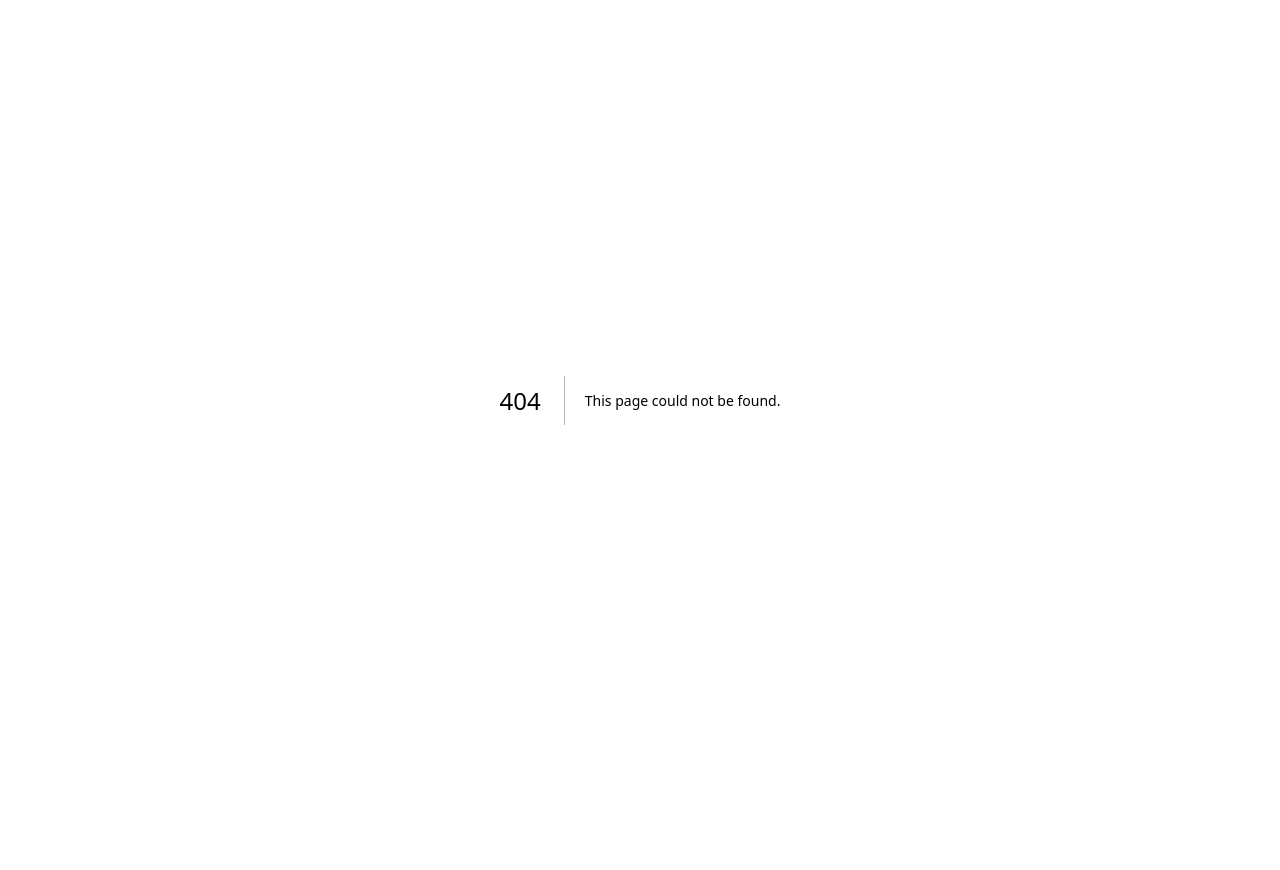
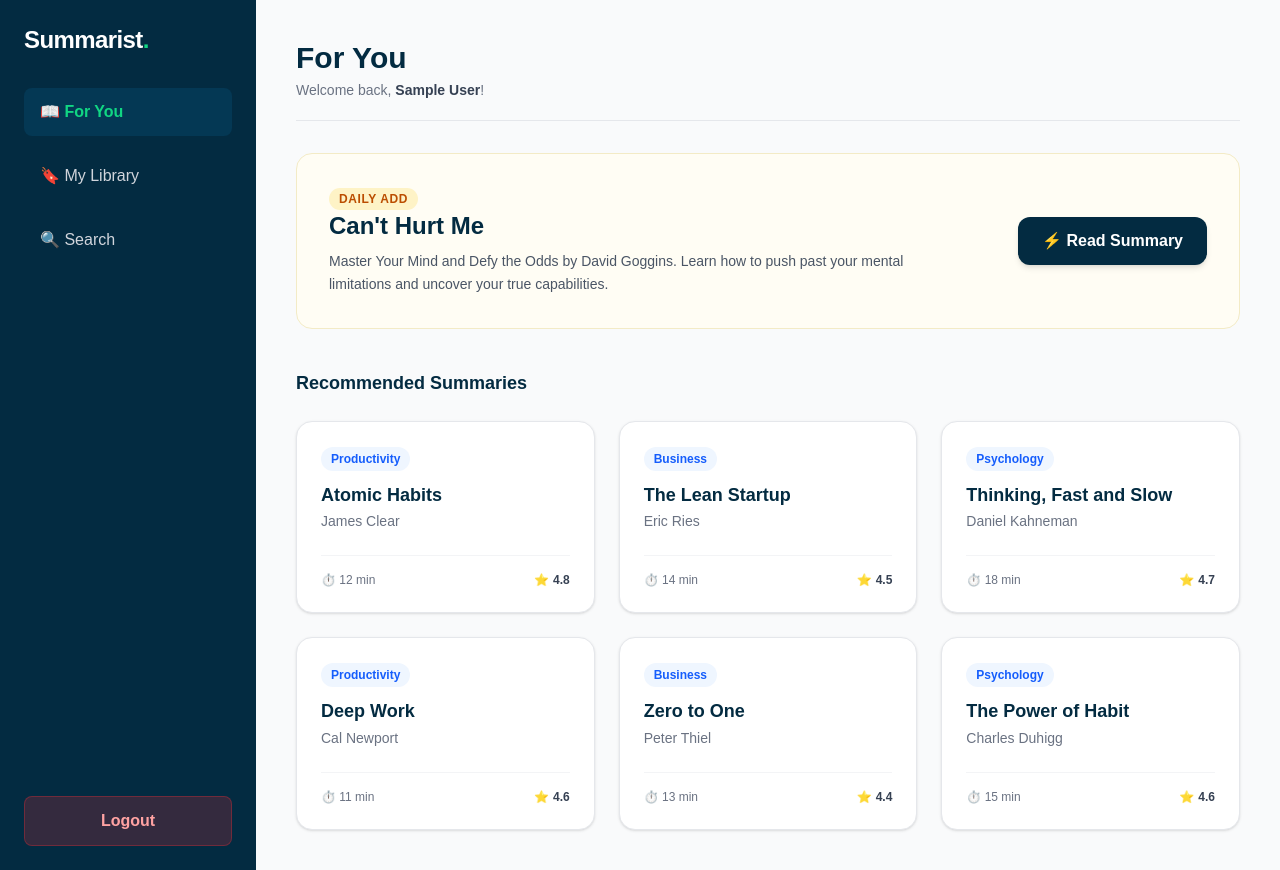
Before and after one commit to starguy12/summarist-next, a Next.js app: page /dashboard in a window 1280 px wide. Before the commit this address had no page. Before the commit the page ends 800 px from the top, so only its background shows below. Built offline with nearby package versions, Linux system fonts and the light colour scheme; no server answers; sample sign-in values are in the browser's storage.

Commit message:
Add firebase.ts config, create full dashboard view, and fix module pathing

```diff
--- /dev/null
+++ b/app/dashboard/page.tsx
@@ -0,0 +1,130 @@
+"use client";
+
+import React, { useState, useEffect } from "react";
+import { auth } from "@/app/firebase";
+import { signOut, onAuthStateChanged } from "firebase/auth";
+import { useRouter } from "next/navigation";
+
+// Mock Data for the Book Summaries
+const MOCK_BOOKS = [
+  { id: 1, title: "Atomic Habits", author: "James Clear", duration: "12 min", rating: "4.8", category: "Productivity" },
+  { id: 2, title: "The Lean Startup", author: "Eric Ries", duration: "14 min", rating: "4.5", category: "Business" },
+  { id: 3, title: "Thinking, Fast and Slow", author: "Daniel Kahneman", duration: "18 min", rating: "4.7", category: "Psychology" },
+  { id: 4, title: "Deep Work", author: "Cal Newport", duration: "11 min", rating: "4.6", category: "Productivity" },
+  { id: 5, title: "Zero to One", author: "Peter Thiel", duration: "13 min", rating: "4.4", category: "Business" },
+  { id: 6, title: "The Power of Habit", author: "Charles Duhigg", duration: "15 min", rating: "4.6", category: "Psychology" },
+];
+
+export default function DashboardPage() {
+  const [user, setUser] = useState<string | null>(null);
+  const [loading, setLoading] = useState(true);
+  const router = useRouter();
+
+  // Listen for the Firebase Auth state
+  useEffect(() => {
+    const unsubscribe = onAuthStateChanged(auth, (firebaseUser) => {
+      if (firebaseUser) {
+        setUser(firebaseUser.displayName || firebaseUser.email);
+        setLoading(false);
+      } else {
+        // If no user is logged in, redirect them back to the landing page safely
+        router.push("/");
+      }
+    });
+
+    return () => unsubscribe();
+  }, [router]);
+
+  const handleLogout = async () => {
+    try {
+      await signOut(auth);
+      router.push("/");
+    } catch (error) {
+      console.error("Error signing out:", error);
+    }
+  };
+
+  if (loading) {
+    return (
+      <div className="min-h-screen flex items-center justify-center bg-gray-50">
+        <div className="animate-spin rounded-full h-12 w-12 border-b-2 border-[#032b41]"></div>
+      </div>
+    );
+  }
+
+  return (
+    <div className="min-h-screen bg-gray-50 flex">
+      {/* SIDEBAR NAVIGATION */}
+      <aside className="w-64 bg-[#032b41] text-white flex flex-col justify-between p-6 hidden md:flex">
+        <div className="space-y-8">
+          <div className="text-2xl font-black tracking-tight">
+            Summarist<span className="text-[#11d683]">.</span>
+          </div>
+          <nav className="space-y-4">
+            <button className="w-full text-left bg-[#043854] text-[#11d683] px-4 py-3 rounded-lg font-bold transition">
+              📖 For You
+            </button>
+            <button className="w-full text-left hover:bg-[#043854] text-gray-300 hover:text-white px-4 py-3 rounded-lg font-medium transition">
+              🔖 My Library
+            </button>
+            <button className="w-full text-left hover:bg-[#043854] text-gray-300 hover:text-white px-4 py-3 rounded-lg font-medium transition">
+              🔍 Search
+            </button>
+          </nav>
+        </div>
+
+        <button
+          onClick={handleLogout}
+          className="w-full bg-red-500/20 hover:bg-red-500 text-red-300 hover:text-white border border-red-500/30 font-semibold py-3 rounded-lg transition duration-200"
+        >
+          Logout
+        </button>
+      </aside>
+
+      {/* MAIN CONTENT AREA */}
+      <main className="flex-1 p-6 md:p-10 overflow-y-auto">
+        {/* Top Header */}
+        <header className="flex justify-between items-center mb-8 border-b border-gray-200 pb-5">
+          <div>
+            <h1 className="text-2xl md:text-3xl font-black text-[#032b41]">For You</h1>
+            <p className="text-sm text-gray-500 mt-1">Welcome back, <span className="font-bold text-gray-700">{user}</span>!</p>
+          </div>
+          {/* Mobile visible logout */}
+          <button onClick={handleLogout} className="md:hidden bg-red-500 text-white text-xs font-bold px-4 py-2 rounded-lg">
+            Logout
+          </button>
+        </header>
+
+        {/* Selected Daily Highlight Banner */}
+        <div className="bg-[#fffdf4] border border-[#f3ebc6] rounded-2xl p-6 md:p-8 flex flex-col lg:flex-row justify-between items-start lg:items-center gap-6 mb-10">
+          <div className="space-y-2 max-w-xl">
+            <span className="text-xs font-bold text-amber-700 bg-amber-100 px-2.5 py-1 rounded-full uppercase tracking-wider">Daily Add</span>
+            <h2 className="text-xl md:text-2xl font-black text-[#032b41]">Can't Hurt Me</h2>
+            <p className="text-sm text-gray-600 leading-relaxed">Master Your Mind and Defy the Odds by David Goggins. Learn how to push past your mental limitations and uncover your true capabilities.</p>
+          </div>
+          <button className="bg-[#032b41] hover:bg-[#043854] text-white font-bold px-6 py-3 rounded-xl shadow-md transition whitespace-nowrap">
+            ⚡ Read Summary
+          </button>
+        </div>
+
+        {/* Book Grid Layout */}
+        <h3 className="text-lg font-bold text-[#032b41] mb-6">Recommended Summaries</h3>
+        <div className="grid grid-cols-1 sm:grid-cols-2 lg:grid-cols-3 gap-6">
+          {MOCK_BOOKS.map((book) => (
+            <div key={book.id} className="bg-white p-6 rounded-2xl border border-gray-200 shadow-sm hover:shadow-md transition duration-200 flex flex-col justify-between">
+              <div>
+                <span className="text-xs font-semibold text-blue-600 bg-blue-50 px-2.5 py-1 rounded-full mb-3 inline-block">{book.category}</span>
+                <h4 className="font-black text-lg text-[#032b41] leading-snug">{book.title}</h4>
+                <p className="text-sm text-gray-500 mt-1">{book.author}</p>
+              </div>
+              <div className="flex items-center justify-between mt-6 pt-4 border-t border-gray-100 text-xs text-gray-500 font-medium">
+                <div className="flex items-center gap-1">⏱️ {book.duration}</div>
+                <div className="flex items-center gap-1 text-amber-500">⭐ <span className="text-gray-700 font-bold">{book.rating}</span></div>
+              </div>
+            </div>
+          ))}
+        </div>
+      </main>
+    </div>
+  );
+}
--- /dev/null
+++ b/app/firebase.ts
@@ -0,0 +1,19 @@
+import { initializeApp, getApps, getApp } from "firebase/app";
+import { getAuth, GoogleAuthProvider } from "firebase/auth";
+
+// If you have keys from ://google.com, swap them out here!
+const firebaseConfig = {
+  apiKey: "MOCK_API_KEY_FOR_LOCAL_DEV",
+  authDomain: "://firebaseapp.com",
+  projectId: "summarist-app",
+  storageBucket: "://appspot.com",
+  messagingSenderId: "1234567890",
+  appId: "1:1234567890:web:abcdef"
+};
+
+// Initialize Firebase safely for Next.js hot-reloading environment
+const app = getApps().length === 0 ? initializeApp(firebaseConfig) : getApp();
+const auth = getAuth(app);
+const googleProvider = new GoogleAuthProvider();
+
+export { auth, googleProvider };
--- a/app/page.tsx
+++ b/app/page.tsx
@@ -1,9 +1,11 @@
 "use client";
 
-import React, { useState } from "react";
+import React, { useState, useEffect } from "react";
+import { useRouter } from "next/navigation";
 import LoginModal from "@/components/LoginModal";
 
 export default function Home() {
+  const router = useRouter();
   const [isModalOpen, setIsModalOpen] = useState(false);
   // Track logged in user status (null means logged out)
   const [user, setUser] = useState<string | null>(null);
@@ -11,6 +13,7 @@
   // Function called when a user logs in successfully (via Email, Google, or Guest)
   const handleLoginSuccess = (userIdentifier: string) => {
     setUser(userIdentifier);
+      router.push("/dashboard"); // <-- This pushes the user to the dashboard screen!
   };
 
   // Function called when a user logs out
--- a/package.json
+++ b/package.json
@@ -9,6 +9,7 @@
     "lint": "eslint"
   },
   "dependencies": {
+    "firebase": "^12.19.0",
     "next": "16.3.6",
     "react": "19.2.8",
     "react-dom": "19.2.8"
```
Also changed, not shown: 1 other file (tests, documents, lock files or other folders).
